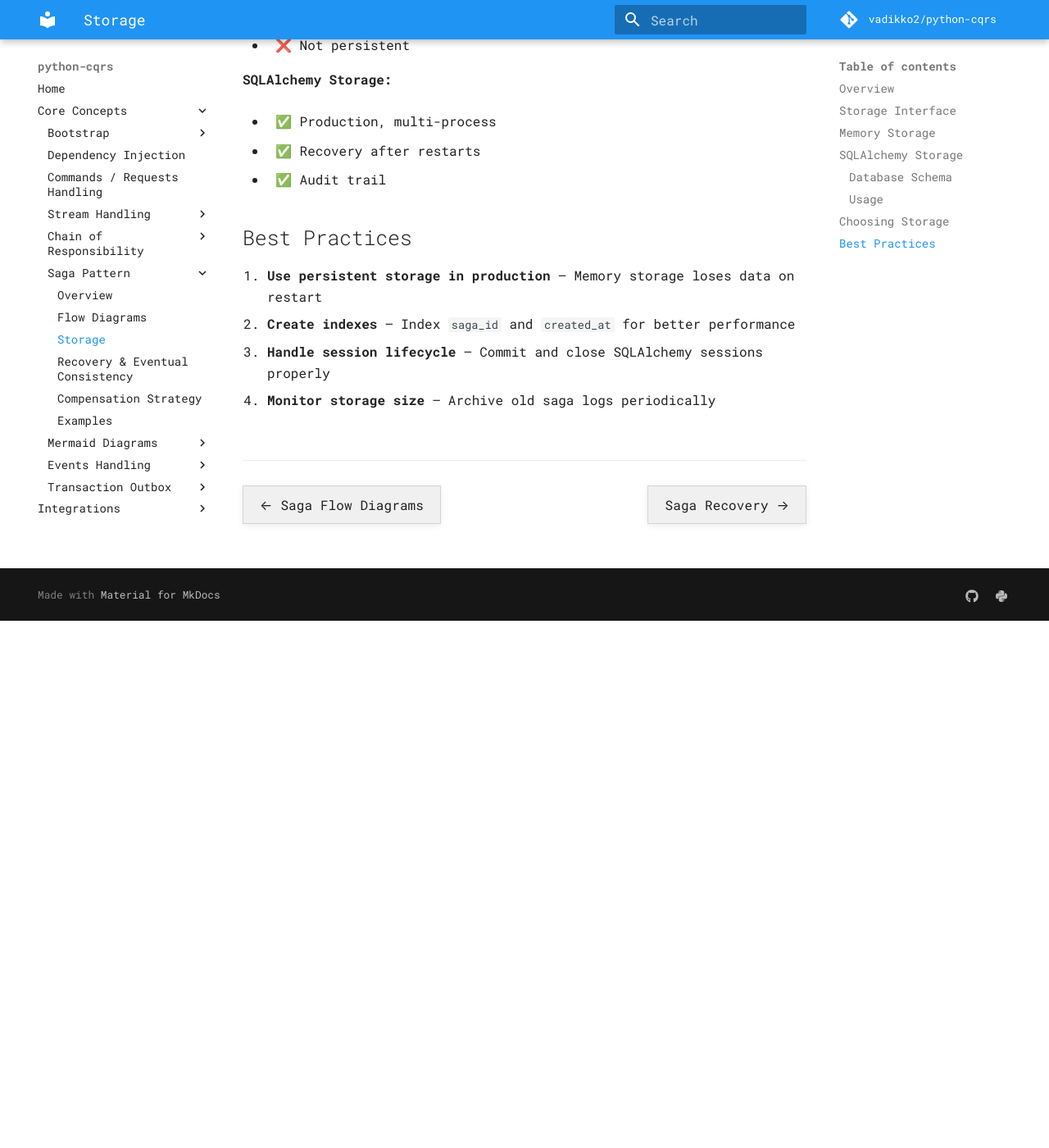
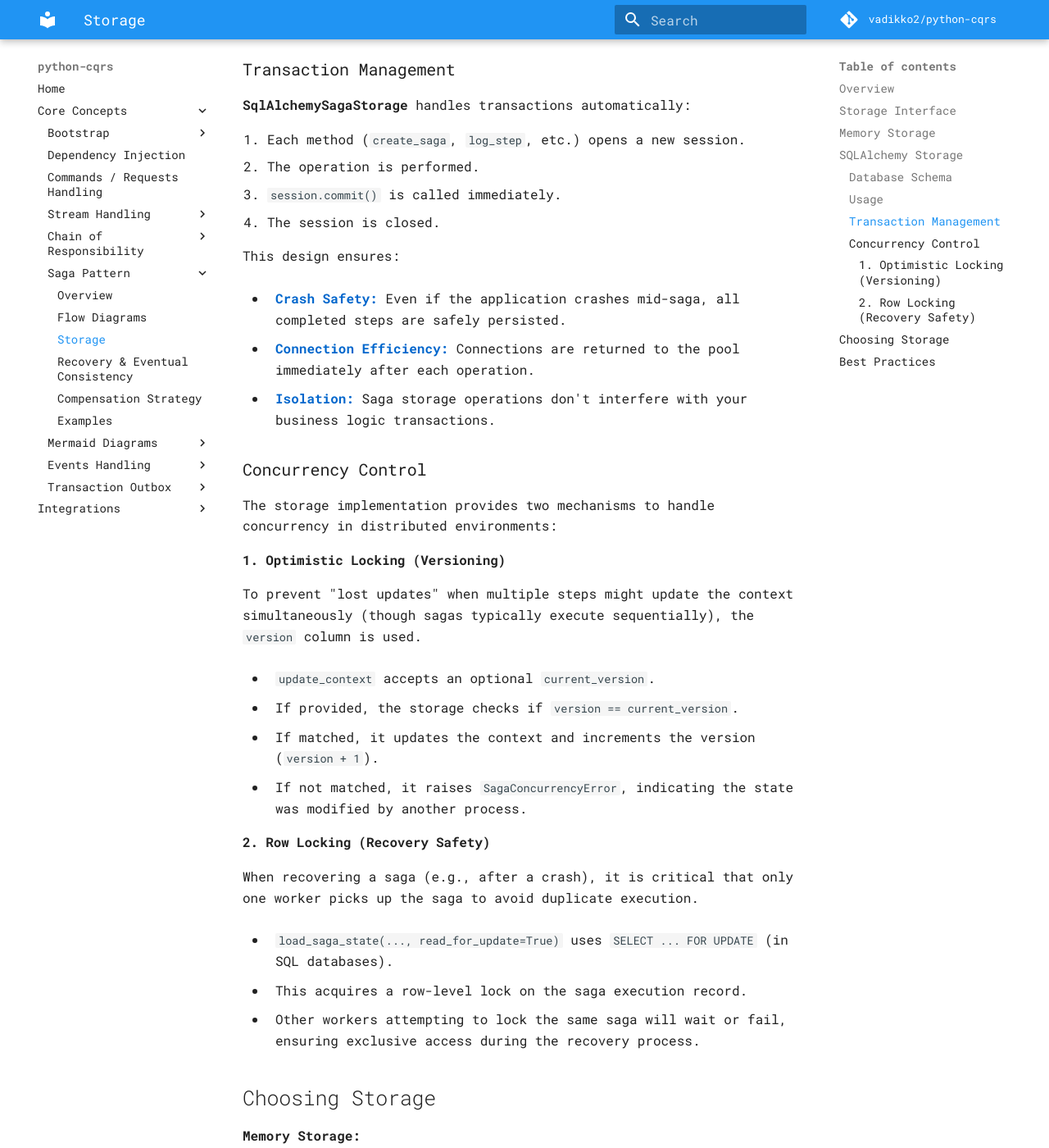
Before and after one commit to vadikko2/python-cqrs-mkdocs, an MkDocs documentation site: the page built from docs/saga/storage.md, in a window 1280 px wide and 1400 px high, scrolled down 3210 px. Shown: the whole window at 82% size. Built offline with MkDocs 1.6.1 and Material for MkDocs 9.7.7, drawn with Linux system fonts in a browser that asks for light colours; comment, search, counter and statistics services are not loaded; before the commit the page ends 3967 px from its top, so only the background shows below that; some of the changed text lies outside the part shown.

Commit message:
Update Saga documentation

````diff
--- a/docs/saga/storage.md
+++ b/docs/saga/storage.md
@@ -16,10 +16,10 @@
 ```python
 class ISagaStorage(abc.ABC):
     async def create_saga(saga_id, name, context) -> None
-    async def update_context(saga_id, context) -> None
+    async def update_context(saga_id, context, current_version: int | None = None) -> None
     async def update_status(saga_id, status) -> None
     async def log_step(saga_id, step_name, action, status, details=None) -> None
-    async def load_saga_state(saga_id) -> tuple[SagaStatus, dict]
+    async def load_saga_state(saga_id, *, read_for_update: bool = False) -> tuple[SagaStatus, dict, int]
     async def get_step_history(saga_id) -> list[SagaLogEntry]
 ```
 
@@ -46,7 +46,7 @@
 )
 
 # Access storage data
-status, context_data = await storage.load_saga_state(saga_id)
+status, context_data, version = await storage.load_saga_state(saga_id)
 history = await storage.get_step_history(saga_id)
 ```
 
@@ -58,7 +58,7 @@
 
 ## SQLAlchemy Storage
 
-Database-backed implementation for production.
+Database-backed implementation for production. It uses a session factory to manage transactions internally, ensuring that every step is committed immediately ("checkpointing").
 
 ### Database Schema
 
@@ -67,6 +67,7 @@
 - `id` (UUID) - Primary key
 - `status` (VARCHAR) - PENDING, RUNNING, COMPENSATING, COMPLETED, FAILED
 - `context` (JSON)
+- `version` (INTEGER) - Optimistic locking version (default: 1)
 - `created_at`, `updated_at` (TIMESTAMP)
 
 **saga_logs:**
@@ -83,6 +84,8 @@
 
 ### Usage
 
+The storage requires an `async_sessionmaker` to create short-lived sessions for each operation.
+
 ```python
 import uuid
 import cqrs
@@ -90,20 +93,22 @@
 from sqlalchemy.ext.asyncio import create_async_engine, async_sessionmaker
 from cqrs.saga.storage.sqlalchemy import SqlAlchemySagaStorage, Base
 
-# Setup
-engine = create_async_engine("postgresql+asyncpg://user:pass@localhost/db")
-SessionLocal = async_sessionmaker(engine, expire_on_commit=False)
+# Setup Engine with connection pool
+engine = create_async_engine(
+    "postgresql+asyncpg://user:pass@localhost/db",
+    pool_size=20,
+    max_overflow=10,
+)
+
+# Create session factory (factory, NOT session instance)
+session_factory = async_sessionmaker(engine, expire_on_commit=False)
 
 # Initialize tables (run once)
 async with engine.begin() as conn:
     await conn.run_sync(Base.metadata.create_all)
 
-# Create storage
-async def create_storage() -> SqlAlchemySagaStorage:
-    return SqlAlchemySagaStorage(SessionLocal())
-
-# Usage
-storage = await create_storage()
+# Initialize storage with session FACTORY
+storage = SqlAlchemySagaStorage(session_factory)
 
 # Register saga in SagaMap
 def saga_mapper(mapper: cqrs.SagaMap) -> None:
@@ -120,11 +125,46 @@
 context = OrderContext(...)
 saga_id = uuid.uuid4()
 
+# The storage will automatically commit each step to the database
 async for step_result in mediator.stream(context, saga_id=saga_id):
     print(f"Step: {step_result.step_type.__name__}")
+```
 
-await storage.session.commit()
-```
+### Transaction Management
+
+**SqlAlchemySagaStorage** handles transactions automatically:
+
+1.  Each method (`create_saga`, `log_step`, etc.) opens a new session.
+2.  The operation is performed.
+3.  `session.commit()` is called immediately.
+4.  The session is closed.
+
+This design ensures:
+
+- **Crash Safety:** Even if the application crashes mid-saga, all completed steps are safely persisted.
+- **Connection Efficiency:** Connections are returned to the pool immediately after each operation.
+- **Isolation:** Saga storage operations don't interfere with your business logic transactions.
+
+### Concurrency Control
+
+The storage implementation provides two mechanisms to handle concurrency in distributed environments:
+
+#### 1. Optimistic Locking (Versioning)
+
+To prevent "lost updates" when multiple steps might update the context simultaneously (though sagas typically execute sequentially), the `version` column is used.
+
+- `update_context` accepts an optional `current_version`.
+- If provided, the storage checks if `version == current_version`.
+- If matched, it updates the context and increments the version (`version + 1`).
+- If not matched, it raises `SagaConcurrencyError`, indicating the state was modified by another process.
+
+#### 2. Row Locking (Recovery Safety)
+
+When recovering a saga (e.g., after a crash), it is critical that only one worker picks up the saga to avoid duplicate execution.
+
+- `load_saga_state(..., read_for_update=True)` uses `SELECT ... FOR UPDATE` (in SQL databases).
+- This acquires a row-level lock on the saga execution record.
+- Other workers attempting to lock the same saga will wait or fail, ensuring exclusive access during the recovery process.
 
 ## Choosing Storage
 
@@ -138,10 +178,11 @@
 - ✅ Production, multi-process
 - ✅ Recovery after restarts
 - ✅ Audit trail
+- ✅ Robust transaction management
 
 ## Best Practices
 
-1. **Use persistent storage in production** — Memory storage loses data on restart
-2. **Create indexes** — Index `saga_id` and `created_at` for better performance
-3. **Handle session lifecycle** — Commit and close SQLAlchemy sessions properly
-4. **Monitor storage size** — Archive old saga logs periodically
+1.  **Use persistent storage in production** — Memory storage loses data on restart
+2.  **Configure Connection Pool** — Set appropriate `pool_size` and `max_overflow` for your load.
+3.  **Create indexes** — Index `saga_id` and `created_at` for better performance
+4.  **Monitor storage size** — Archive old saga logs periodically
````
Also changed, not shown: docs/saga/recovery.md (+15 -2 lines).
